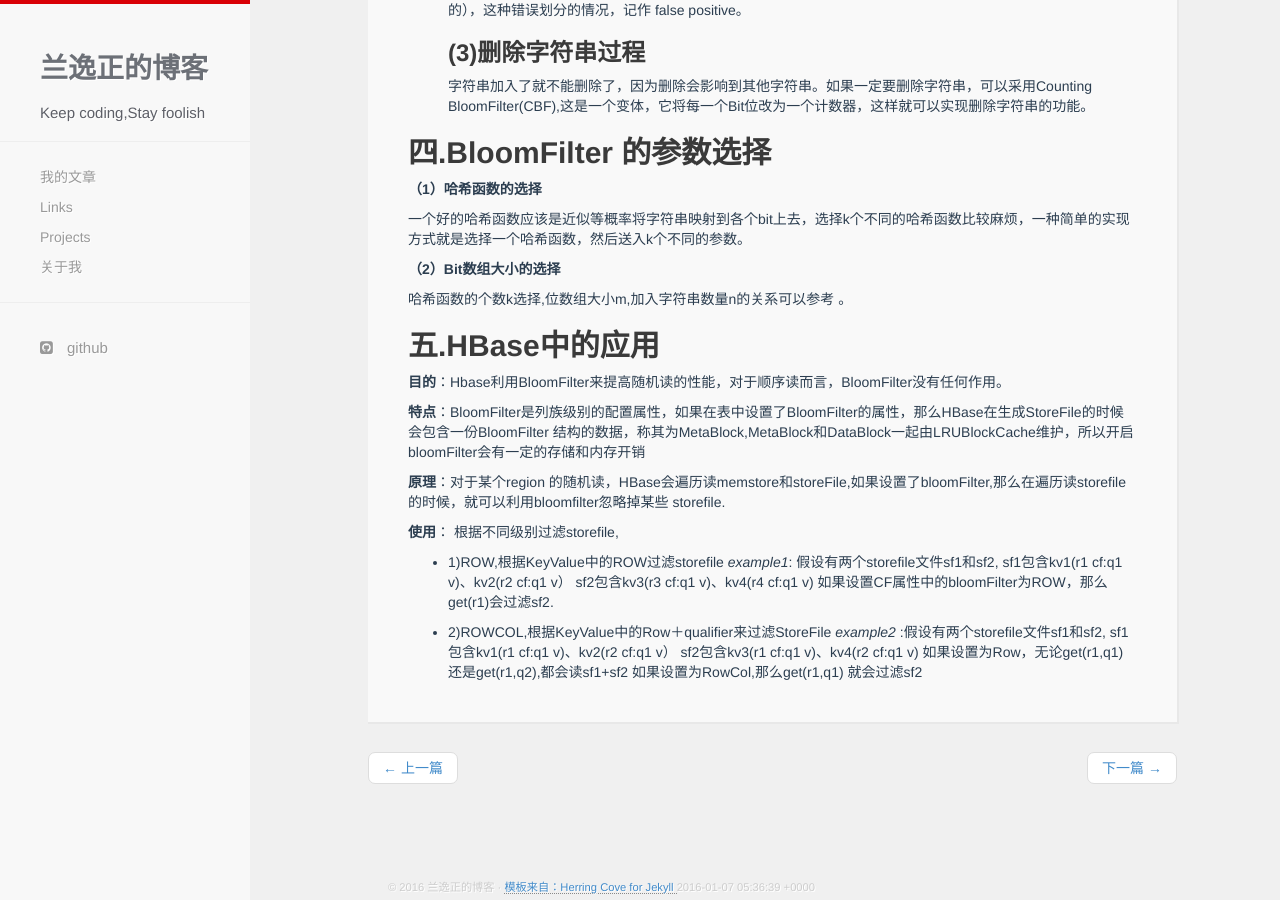
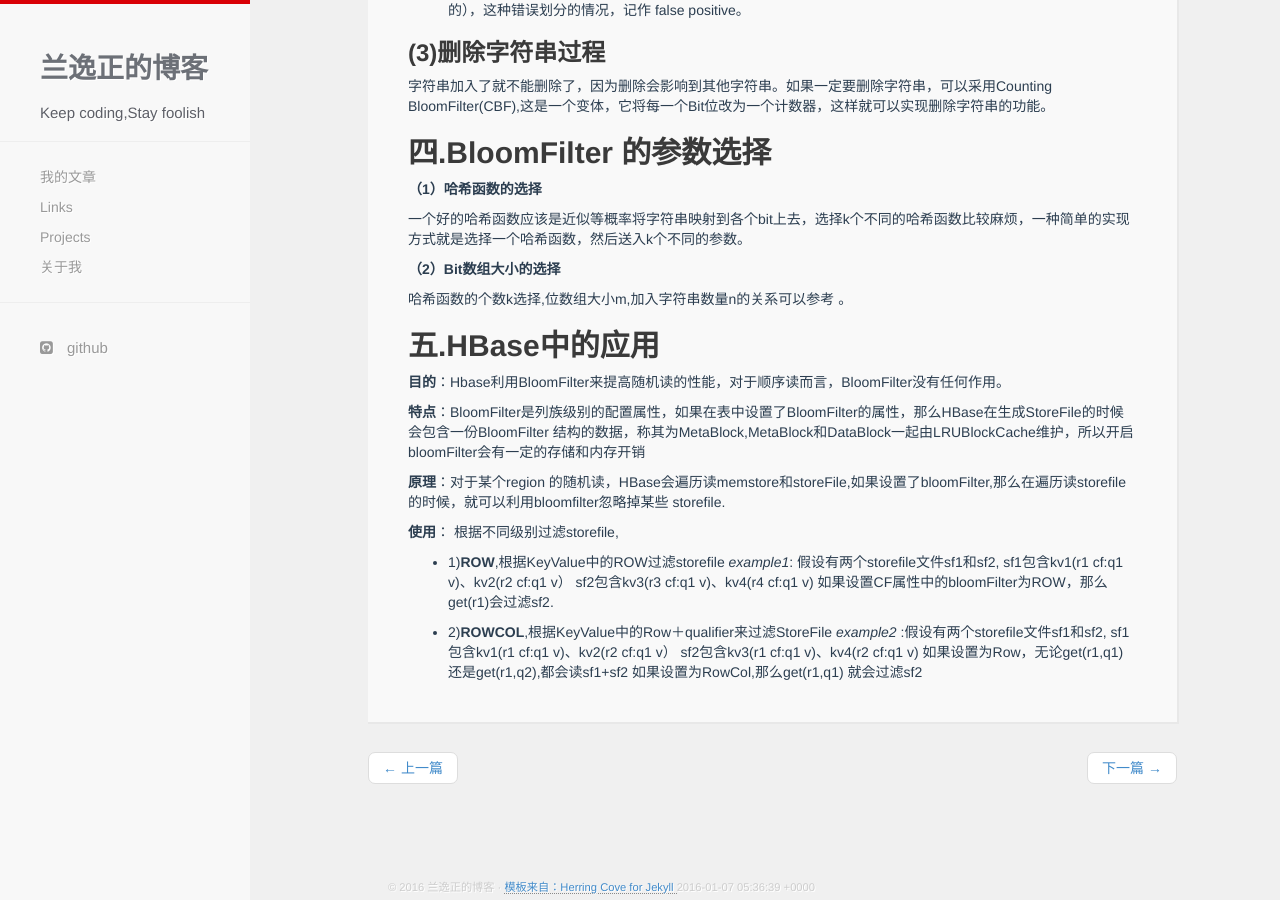
Before and after one commit to lanyizheng/lanyizheng.github.com, a Jekyll site: the page built from _posts/2015-11-29-BloomFliter原理.md, in a window 1280 px wide and 900 px high, scrolled down 1332 px. Built offline with Jekyll 4.4.1, drawn with Linux system fonts in a browser that asks for light colours; nearby versions of some CDN libraries; Markdown is read by kramdown in place of the engine named in the settings.

```diff
--- a/_posts/2015-11-29-BloomFliter原理.md
+++ b/_posts/2015-11-29-BloomFliter原理.md
@@ -35,6 +35,7 @@ BloomFilter算法接近方法4，只是哈希函数采用了多个。
 - 1）如果所有位都不为1，这str一定没有被记录过。
 - 2）如果所有位不全位1，这个str也一定是没有被记录过
 - 3）如果所有位全部为1，不能100％肯定字符串被记录过（有可能刚好这个字符串所有位是被其他字符串所对应的），这种错误划分的情况，记作 false positive。
+
 ###(3)删除字符串过程
 字符串加入了就不能删除了，因为删除会影响到其他字符串。如果一定要删除字符串，可以采用Counting BloomFilter(CBF),这是一个变体，它将每一个Bit位改为一个计数器，这样就可以实现删除字符串的功能。
 
@@ -57,13 +58,13 @@ BloomFilter算法接近方法4，只是哈希函数采用了多个。
 
 **使用**： 根据不同级别过滤storefile,
 
-- 1)ROW,根据KeyValue中的ROW过滤storefile
+- 1)**ROW**,根据KeyValue中的ROW过滤storefile
 *example1*: 假设有两个storefile文件sf1和sf2,
 sf1包含kv1(r1 cf:q1 v)、kv2(r2 cf:q1 v）
 sf2包含kv3(r3 cf:q1 v)、kv4(r4 cf:q1 v)
 如果设置CF属性中的bloomFilter为ROW，那么get(r1)会过滤sf2.
 
-- 2)ROWCOL,根据KeyValue中的Row＋qualifier来过滤StoreFile
+- 2)**ROWCOL**,根据KeyValue中的Row＋qualifier来过滤StoreFile
 *example2* :假设有两个storefile文件sf1和sf2,
 sf1包含kv1(r1 cf:q1 v)、kv2(r2 cf:q1 v）
 sf2包含kv3(r1 cf:q1 v)、kv4(r2 cf:q1 v)
```
